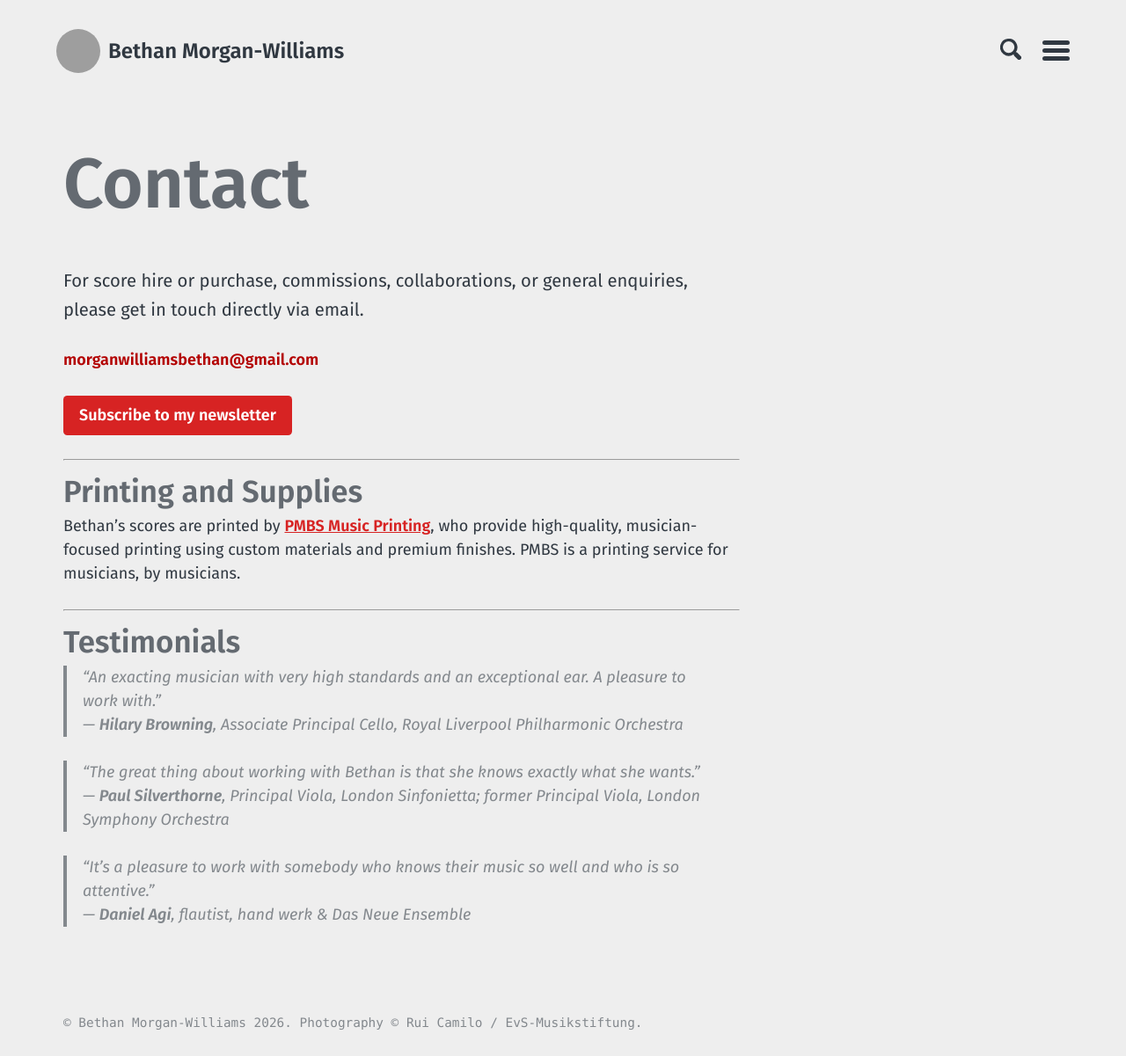
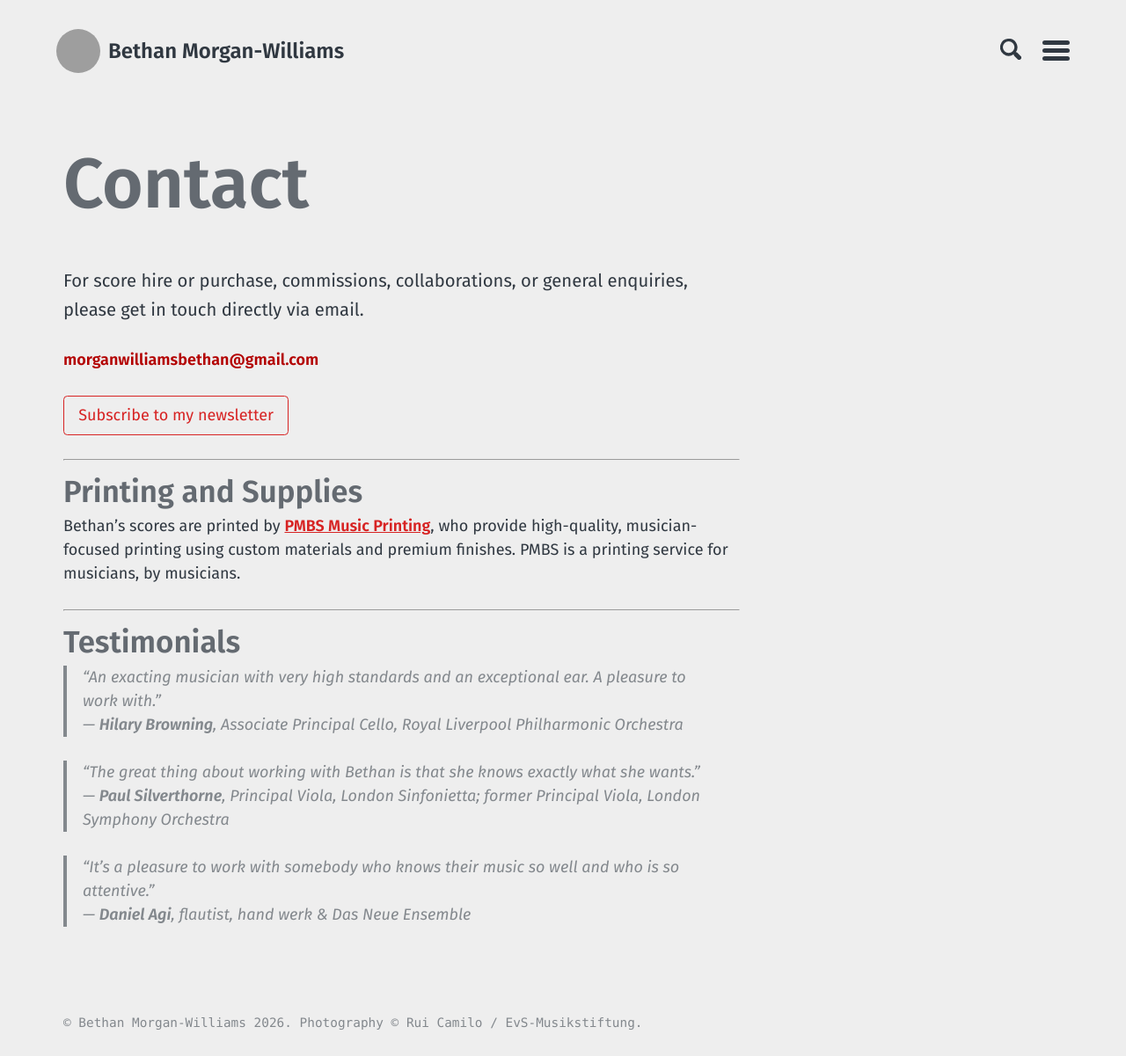
Before and after one commit to morganwilliamsb/website, a Jekyll site: the page built from contact.md, in a window 1280 px wide. Shown: the whole page at 88% size. Built offline with Jekyll 4.4.1, drawn with Linux system fonts in a browser that asks for light colours; grey boxes are pictures that could not be loaded.

Commit message:
Refactor button styles for improved design

```diff
--- a/_sass/basically-basic/_buttons.scss
+++ b/_sass/basically-basic/_buttons.scss
@@ -4,30 +4,30 @@
 
 .btn {
   display: inline-block;
-  padding: 0.5em 1em;
-  border: 0;
+  padding: 0.45em 0.9em;
+  border: 1px solid $accent-color;
   border-radius: $border-radius;
-  background-color: $accent-color;
-  color: #fff;
-  font-weight: bold;
+  background-color: transparent;
+  color: $accent-color;
+  font-weight: normal;
   text-align: center;
   text-decoration: none;
   cursor: pointer;
 
   &:hover {
-    background-color: tint($accent-color, 20%);
+    background-color: $accent-color;
     color: #fff;
   }
 
   &:focus {
-    background-color: shade($accent-color, 20%);
+    background-color: shade($accent-color, 10%);
+    color: #fff;
   }
 
   .icon {
     margin-right: 0.5em;
   }
 
-  /* block button fills width of parent container */
   &--block {
     display: block;
     width: 100%;
```
